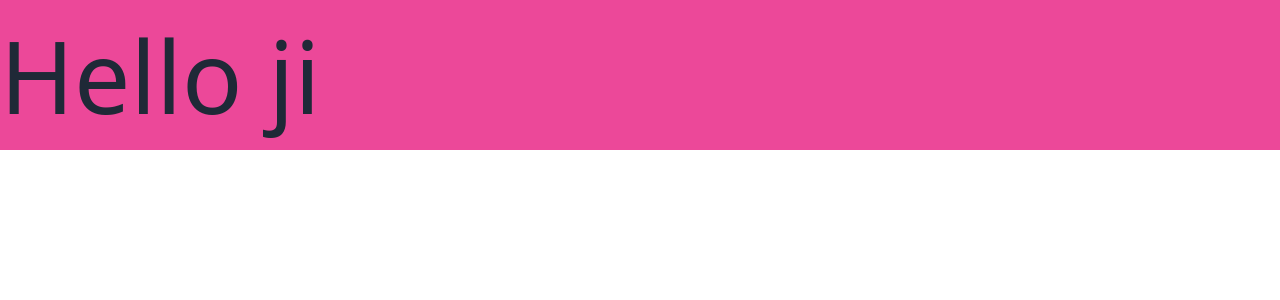
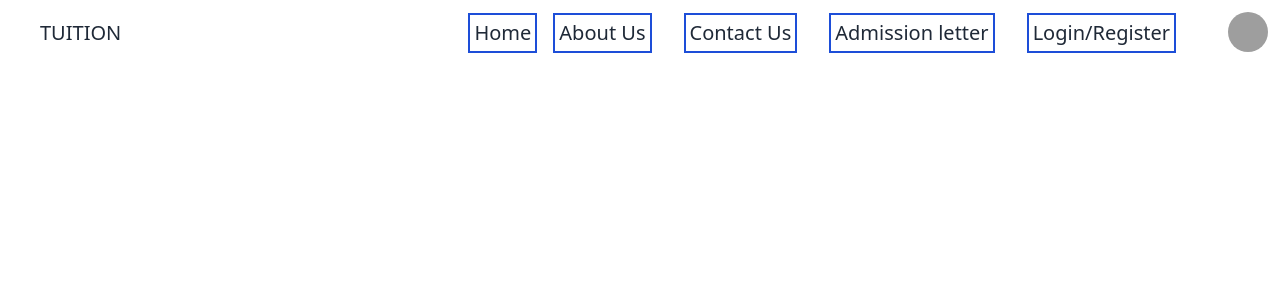
Before and after one commit to Utkp5/Tuition-frontend, a React (Vite) app: page / in a window 1280 px wide. Shown: the top 300 px of the page. Built offline with nearby package versions, Linux system fonts and the light colour scheme; grey boxes are pictures that could not be loaded.

Commit message:
tuition chng

```diff
--- a/package.json
+++ b/package.json
@@ -12,7 +12,9 @@
   "dependencies": {
     "daisyui": "^3.2.1",
     "react": "^18.2.0",
-    "react-dom": "^18.2.0"
+    "react-dom": "^18.2.0",
+    "react-icons": "^4.10.1",
+    "react-router-dom": "^6.14.1"
   },
   "devDependencies": {
     "@types/react": "^18.2.14",
--- a/src/App.jsx
+++ b/src/App.jsx
@@ -1,9 +1,15 @@
+import React from "react"
+import { BrowserRouter as Router,Routes,Route } from "react-router-dom"
+import Home from "./Components/Home/Home";
+
 function App() {
 
   return (
-    <>
-    <p className="bg-pink-500 text-[100px]">Hello ji</p>
-    </>
+    <Router>
+         <Routes>
+             <Route exact path="/" element={<Home />} />
+         </Routes>
+    </Router>
   )
 }
 
--- /dev/null
+++ b/src/Components/Home/Home.jsx
@@ -0,0 +1,12 @@
+import React from 'react'
+import Navbar from '../Navbar/Navbar'
+
+function Home() {
+  return (
+    <>
+      <Navbar />
+    </>
+  )
+}
+
+export default Home
--- /dev/null
+++ b/src/Components/Navbar/Navbar.jsx
@@ -0,0 +1,43 @@
+import React from "react";
+import { HiMenu } from "react-icons/hi";
+import { NavLink } from "react-router-dom";
+
+function Navbar() {
+  return (
+    <div className="navbar bg-base-100">
+
+      <div className="flex-1">
+        <HiMenu size={32} className="invisible"/>
+        <a className="normal-case text-xl">TUITION</a>
+      </div>
+
+      <div className="flex-none gap-2">
+
+        <div className="mx-6">
+          <ul className="flex flex-row ">
+             <li className="text-xl border-blue-700 border-2 p-1"><NavLink to="/">Home</NavLink></li>
+             <li className="text-xl border-blue-700 border-2 p-1 ml-4 mr-4"><NavLink to="/About">About Us</NavLink></li>
+             <li className="text-xl border-blue-700 border-2 p-1 ml-4 mr-4"><NavLink to="/Contact">Contact Us</NavLink></li>
+             <li className="text-xl border-blue-700 border-2 p-1 ml-4 mr-4"><NavLink to="/Admission_letter">Admission letter </NavLink></li>
+             <li className="text-xl border-blue-700 border-2 p-1 ml-4 mr-4"><NavLink to="/Login_Register">Login/Register </NavLink></li>
+          </ul>
+        </div>
+
+        <div className="dropdown dropdown-end">
+          <label tabIndex={0} className="btn btn-ghost btn-circle avatar">
+            <div className="w-10 rounded-full"><img src="https://daisyui.com/images/stock/photo-1534528741775-53994a69daeb.jpg"/></div>
+          </label>
+          <ul tabIndex={0} className="mt-3 z-[1] p-2 shadow menu menu-sm dropdown-content bg-base-100 rounded-box w-52">
+            <li><NavLink to="/Profile" className="">Profile</NavLink></li>
+            <li><NavLink to="/Settings">Settings</NavLink></li>
+            <li><NavLink to="/Logout">Logout</NavLink></li>
+          </ul>
+        </div>
+
+      </div>
+
+    </div>
+  );
+}
+
+export default Navbar;
--- a/tailwind.config.js
+++ b/tailwind.config.js
@@ -8,4 +8,7 @@ export default {
     extend: {},
   },
   plugins: [require("daisyui")],
+  daisyui: {
+    themes: ["light", "dark", "cupcake"],
+  },
 }
```
Also changed, not shown: 1 other file (tests, documents, lock files or other folders).
